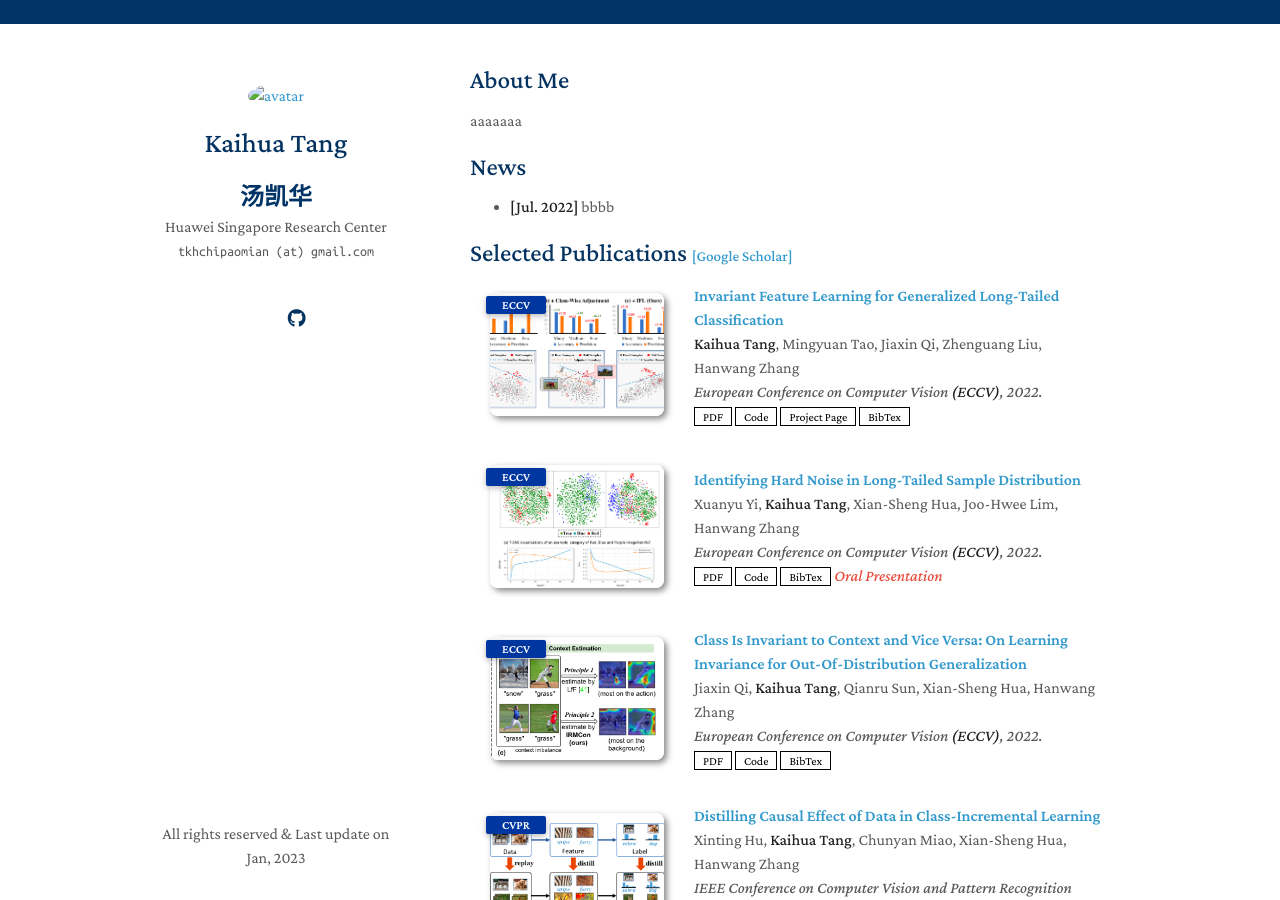
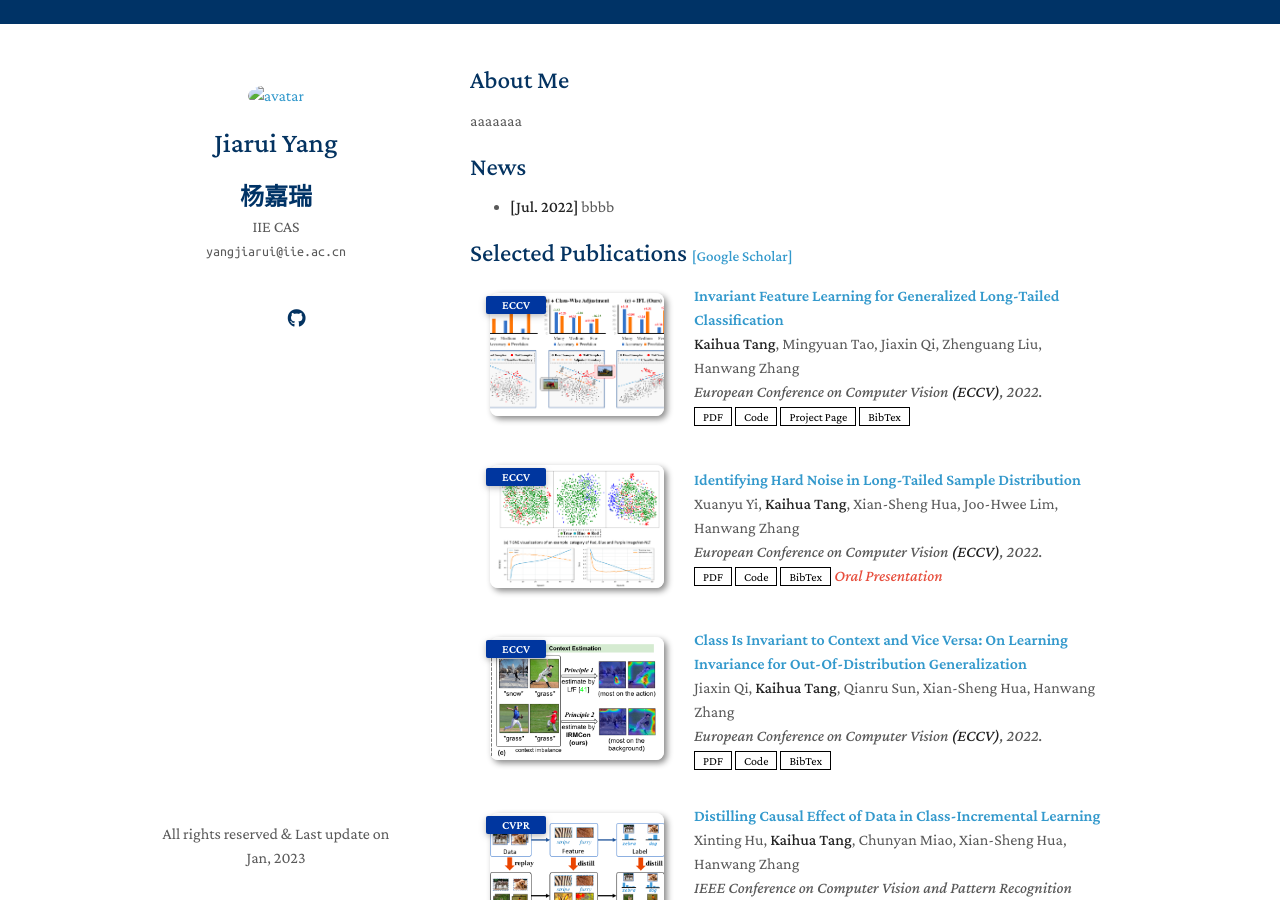
Before and after one commit to flyfaerss/flyfaerss.github.io, a Jekyll site: the page built from index.md, in a window 1280 px wide and 900 px high. Built offline with Jekyll 4.4.1, drawn with Linux system fonts in a browser that asks for light colours; nearby versions of some CDN libraries; a style sheet for code colours, icons or effects is not loaded.

Commit message:
Initial resume setup

```diff
--- a/_config.yml
+++ b/_config.yml
@@ -1,19 +1,19 @@
 # Basic Information
-title: Kaihua Tang
-titlecn: 汤凯华
+title: Jiarui Yang
+titlecn: 杨嘉瑞
 #position: Senior Engineer
-affiliation: Huawei Singapore Research Center
-email: tkhchipaomian (at) gmail.com
+affiliation: IIE CAS
+email: yangjiarui@iie.ac.cn
 
 # Search Engine Optimization (SEO)
 # The following information is used to improve the website traffic from search engines, e.g., Google.
 keywords: homepage
-description: This is the academic homepage of Dr. Kaihua Tang.
-canonical: https://kaihuatang.github.io/
+description: This is the academic homepage of M.S. Jiarui Yang.
+canonical: https://flyfaerss.github.io/
 
 # Links
 # If you don't need one of them, you may delete the corresponding line.
-google_scholar: https://scholar.google.com.sg/citations?user=WuO1sSkAAAAJ&hl=en
+google_scholar: https://scholar.google.com/
 github_link: https://github.com/flyfaerss
 
 # Images (e.g., your profile picture and your website's favicon)
```
Also changed, not shown: 1 other file.
